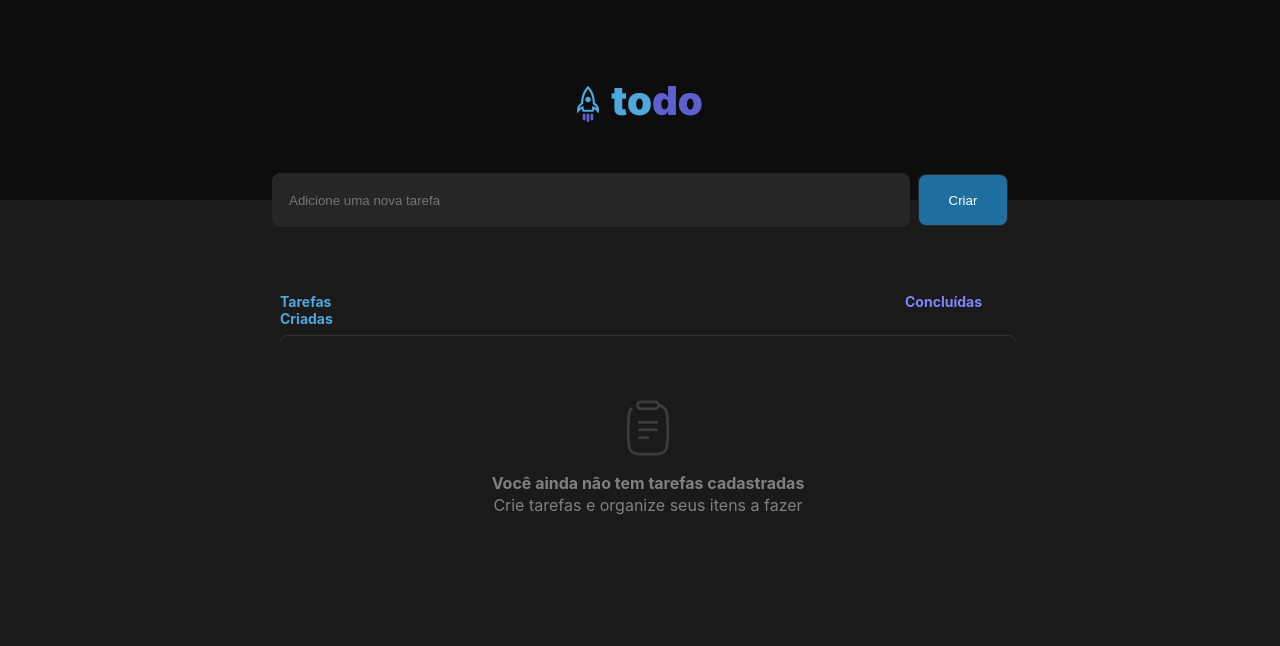
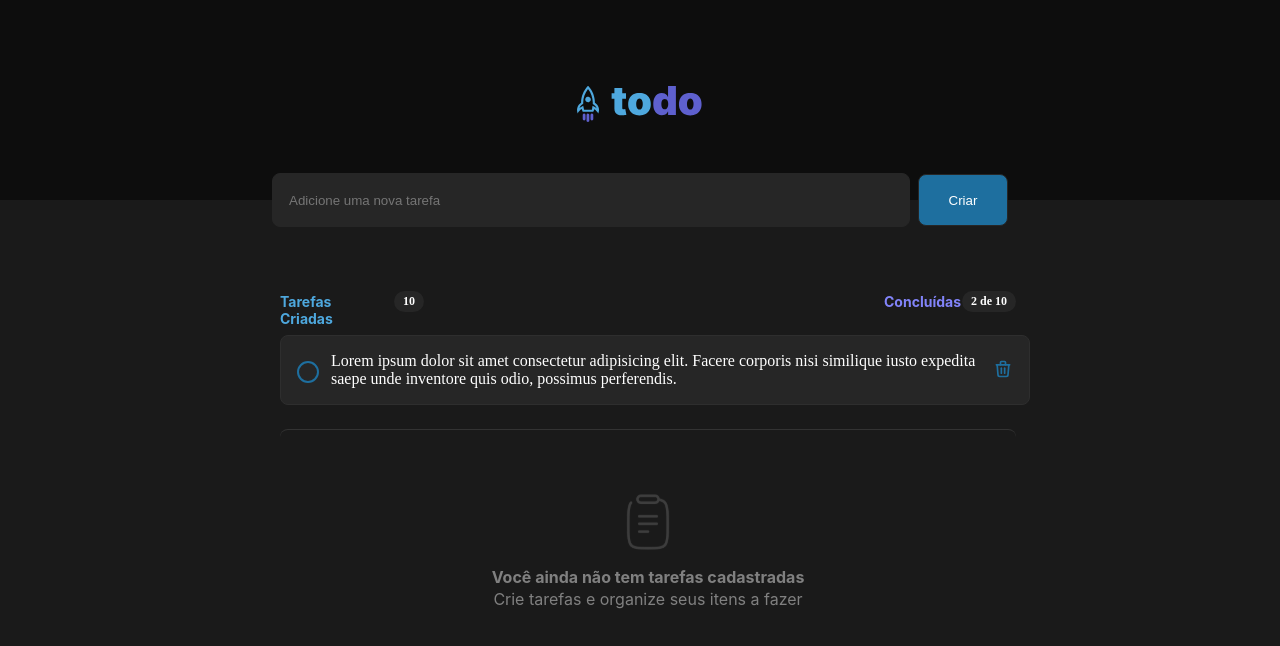
Before and after one commit to arthur-carminatti/TO-DO, a React (Vite) app: page / in a window 1280 px wide. Shown: the top 646 px of the page. Built offline with nearby package versions, Linux system fonts and the light colour scheme.

Commit message:
Starting styling created tasks

```diff
--- a/package.json
+++ b/package.json
@@ -10,7 +10,8 @@
   },
   "dependencies": {
     "react": "^18.2.0",
-    "react-dom": "^18.2.0"
+    "react-dom": "^18.2.0",
+    "react-icons": "^4.8.0"
   },
   "devDependencies": {
     "@types/react": "^18.0.28",
--- a/src/components/Task.tsx
+++ b/src/components/Task.tsx
@@ -1,6 +1,8 @@
 import igniteNoItensList from '../assets/ignite-no-itens-list.svg';
 
 import styles from '../css/Task.module.css'
+
+import { TbTrash } from "react-icons/tb";
 
 export function Task() {
     return (
@@ -9,11 +11,13 @@ export function Task() {
                 <div className={styles.created}>
 
                     <p className={styles.pTasks}>Tarefas Criadas</p>
+                    <span>10</span>
 
                 </div>
 
                 <div className={styles.done}>
                     <p>Concluídas</p>
+                    <span>2 de 10</span>
 
                 </div>
             </div>
@@ -25,6 +29,18 @@ export function Task() {
                     <p>Crie tarefas e organize seus itens a fazer</p>
                 </div>
             </div>
+
+            <div >
+                <div className={styles.taskCreated}>
+                    <button className={styles.checkContainter}>
+                        <div />
+                    </button>
+                    <p>Lorem ipsum dolor sit amet consectetur adipisicing elit. Facere corporis nisi similique iusto expedita saepe unde inventore quis odio, possimus perferendis.</p>
+                    <button className={styles.deleteButton}>
+                        <TbTrash size={20} />
+                    </button>
+                </div>
+            </div>
         </div>
     )
 }
--- a/src/css/Task.module.css
+++ b/src/css/Task.module.css
@@ -6,8 +6,8 @@
     gap: 24px;
 
     position: absolute;
-    width: 736px;
-    height: 287px;
+    width: 750px;
+    height: 300px;
     left: calc(50% - 736px/2 + 8px);
     top: 292px;
 }
@@ -18,10 +18,8 @@
     justify-content: space-between;
     align-items: flex-end;
     padding: 0px;
-
     width: 736px;
     height: 19px;
-
     flex: none;
     order: 0;
     align-self: stretch;
@@ -47,7 +45,6 @@
 .pTasks {
     width: 106px;
     height: 17px;
-
     font-family: 'Inter';
     font-style: normal;
     font-weight: 700;
@@ -59,6 +56,17 @@
     flex: none;
     order: 0;
     flex-grow: 0;
+
+
+}
+
+span {
+    background: var(--gray-500);
+    color: white;
+    padding: 3px 9px;
+    border-radius: 999px;
+    font-size: 0.75rem;
+    font-weight: 700;
 }
 
 .done {
@@ -66,9 +74,7 @@
     flex-direction: row;
     align-items: center;
     padding: 0px;
-    gap: 8px;
 
-    width: 111px;
     height: 19px;
 
     flex: none;
@@ -141,3 +147,34 @@
     order: 0;
     flex-grow: 0;
 }
+
+.taskCreated {
+    background: var(--gray-500);
+    border: 1px solid var(--gray-400);
+    padding: 1rem;
+    border-radius: 8px;
+    display: flex;
+    align-items: center;
+    justify-content: space-between;
+    gap: 1rem;
+    color: var(--white);
+}
+
+.checkContainter {
+    min-width: 1.125rem;
+    height: 1.125rem;
+    background: none;
+    border: none;
+}
+
+.checkContainter div {
+    width: 100%;
+    height: 100%;
+    border: 2px solid var(--blue);
+    border-radius: 50%;
+}
+.deleteButton {
+    background: none;
+    border: none;
+    color: var(--blue);
+}
--- a/src/css/global.module.css
+++ b/src/css/global.module.css
@@ -2,6 +2,7 @@
     --gray-900: #0D0D0D;
     --gray-700: #1A1A1A;
     --gray-500: #262626;
+    --gray-400: #2e2e2e;
 
     --white: #FFF;
 
```
Also changed, not shown: 1 other file (tests, documents, lock files or other folders).
